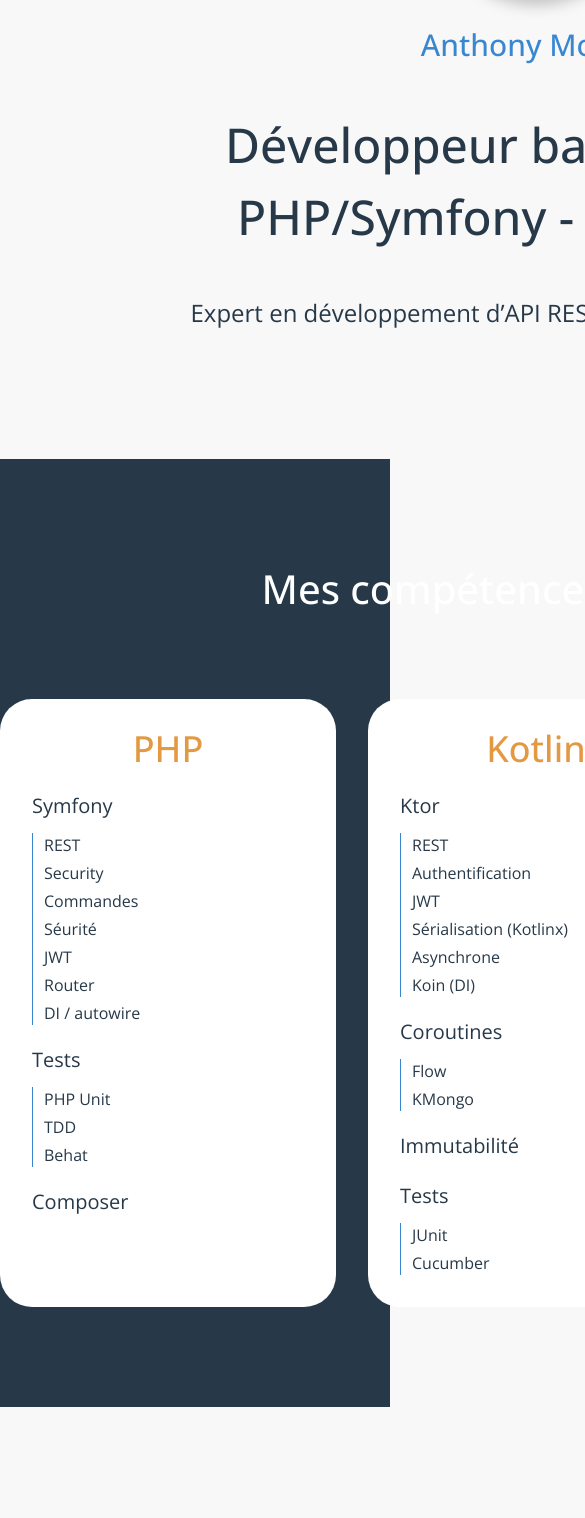
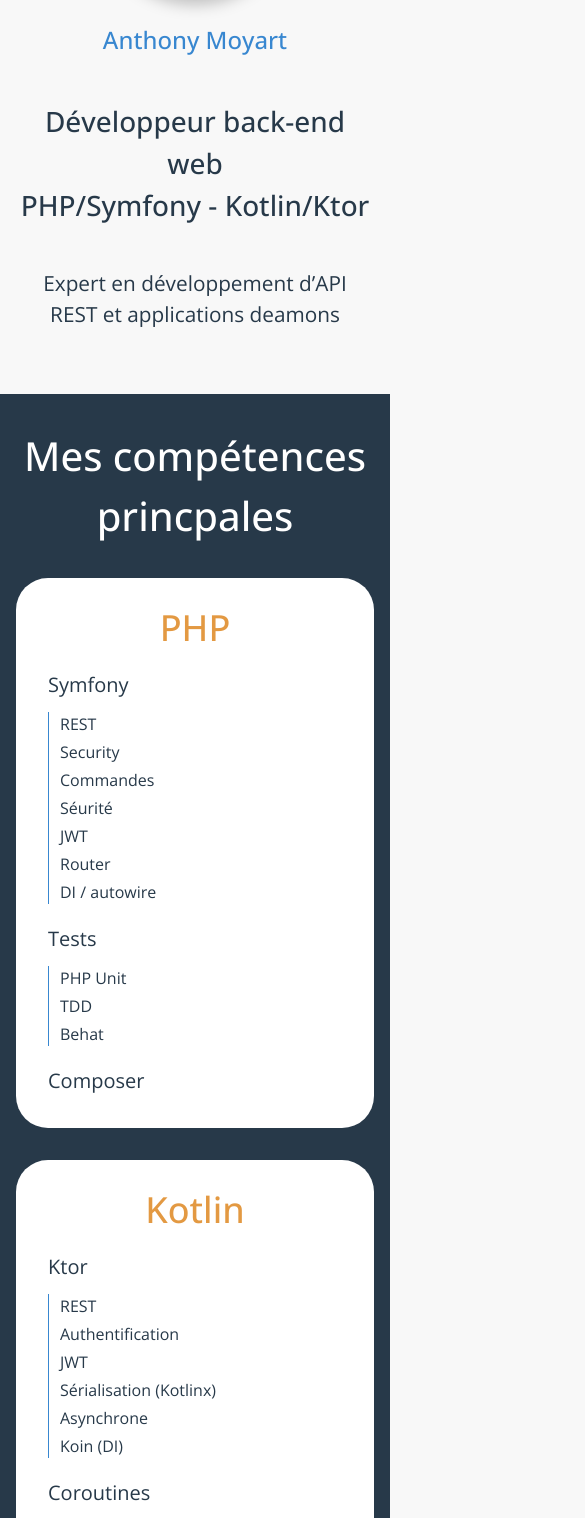
Before and after one commit to anthony-moyart/anthonymoyart.fr, a Next.js app: page / in a window 390 px wide. Shown: the part 376-1894 px from the top of the page, 585 px wide, since content can reach past the window. Built offline with nearby package versions, Linux system fonts and the light colour scheme.

Commit message:
setup some basic mobile responsiveness

```diff
--- a/components/home/hero.module.scss
+++ b/components/home/hero.module.scss
@@ -1,6 +1,12 @@
+@import "../../styles/utils";
+
 .wrapper {
   text-align: center;
   margin-bottom: 8rem;
+
+  @include mobile {
+    margin-bottom: 4rem;
+  }
 }
 
 .photo {
--- a/components/home/main-skills.module.scss
+++ b/components/home/main-skills.module.scss
@@ -1,8 +1,13 @@
 @import "../../styles/variables";
 @import "../../styles/list";
+@import "../../styles/utils";
 
 .wrapper {
   padding: 6.25rem 0;
+
+  @include mobile {
+    padding: 2rem 0;
+  }
 }
 
 .intro {
@@ -10,6 +15,10 @@
   font-size: 2.5rem;
   text-align: center;
   margin-bottom: 5rem;
+
+  @include mobile {
+    margin-bottom: 2rem;
+  }
 }
 
 .skillCard {
--- a/components/home/secondary-skills.module.scss
+++ b/components/home/secondary-skills.module.scss
@@ -1,8 +1,13 @@
 @import "../../styles/list";
 @import "../../styles/variables";
+@import "../../styles/utils";
 
 .wrapper {
-  margin: 6.25rem auto;
+  padding: 6.25rem 0;
+
+  @include mobile {
+    padding: 2rem 0;
+  }
 }
 
 .intro {
@@ -10,6 +15,10 @@
   font-size: 2.5rem;
   text-align: center;
   margin-bottom: 5rem;
+
+  @include mobile {
+    margin-bottom: 2rem;
+  }
 }
 
 .skillsList {
@@ -18,6 +27,12 @@
   display: flex;
   justify-content: center;
   gap: $gutter;
+
+  @include mobile {
+    display: grid;
+    grid-template-columns: 1fr;
+    gap: calc(#{$gutter} / 2);
+  }
 
   li {
     background: white;
@@ -28,9 +43,11 @@
 
     .skillName {
       font-size: 1.25rem;
+      flex: 0 0 auto;
     }
 
     .skillCategory {
+      flex: 0 0 auto;
       margin-top: .625rem;
       font-size: .875rem;
       color: $primaryColor;
--- a/pages/_app.tsx
+++ b/pages/_app.tsx
@@ -5,6 +5,7 @@
     return <>
         <Head>
             <title>Anthony Moyart - Développeur backend / web</title>
+            <meta name="viewport" content="width=device-width, initial-scale=1.0" />
         </Head>
         <Component {...pageProps} />
     </>
--- /dev/null
+++ b/styles/_utils.scss
@@ -0,0 +1,25 @@
+@import "variables";
+
+@mixin mobile {
+  @media screen and (max-width: map-get($breakpoints, mobile)) {
+    @content
+  }
+}
+
+@mixin tablet {
+  @media screen and (min-width: calc(map-get($breakpoints, mobile) + 1px)) and (max-width: map-get($breakpoints, tablet)) {
+    @content
+  }
+}
+
+@mixin desktop {
+  @media screen and (min-width: calc(map-get($breakpoints, tablet) + 1px)) and (max-width: map-get($breakpoints, desktop)) {
+    @content
+  }
+}
+
+@mixin large {
+  @media screen and (min-width: calc(map-get($breakpoints, desktop) + 1px)) {
+    @content
+  }
+}
--- a/styles/_variables.scss
+++ b/styles/_variables.scss
@@ -5,3 +5,9 @@
 
 $gutter: 2rem;
 $containerWidth: 12 * 3.75rem + 11 * $gutter;
+
+$breakpoints: (
+    mobile: 42rem,
+    tablet: 60rem,
+    desktop: 81rem,
+)
--- a/styles/global.scss
+++ b/styles/global.scss
@@ -1,6 +1,7 @@
 @import url('https://fonts.googleapis.com/css2?family=Open+Sans:ital,wght@0,300;0,400;0,500;0,600;0,700;1,300;1,400;1,500;1,600;1,700&display=swap');
 @import 'variables';
 @import 'list';
+@import 'utils';
 
 body,html {
   margin: 0;
@@ -22,6 +23,10 @@
   font-size: 3rem;
   padding: 0;
   margin: 2.625rem 0;
+
+  @include mobile {
+    font-size: 1.75rem;
+  }
 }
 
 h2 {
@@ -34,6 +39,10 @@
   .dark-bg & {
     color: $secondaryColor;
   }
+
+  @include mobile {
+    font-size: 1.5rem;
+  }
 }
 
 h3 {
@@ -41,6 +50,10 @@
   font-size: 1.5rem;
   padding: 0;
   margin: 1rem;
+
+  @include mobile {
+    font-size: 1.3rem;
+  }
 }
 
 h4 {
@@ -66,6 +79,11 @@
 .container {
   width: $containerWidth;
   margin: 0 auto;
+
+  @include mobile {
+    max-width: calc(100vw - 2rem);
+    margin: 0 1rem;
+  }
 }
 
 .small-text {
@@ -81,4 +99,8 @@
   display: grid;
   grid-template-columns: repeat(3, 1fr);
   gap: $gutter;
+
+  @include mobile {
+    grid-template-columns: 1fr;
+  }
 }
```
Also changed, not shown: styles/_list.scss (renamed from styles/list.scss).
